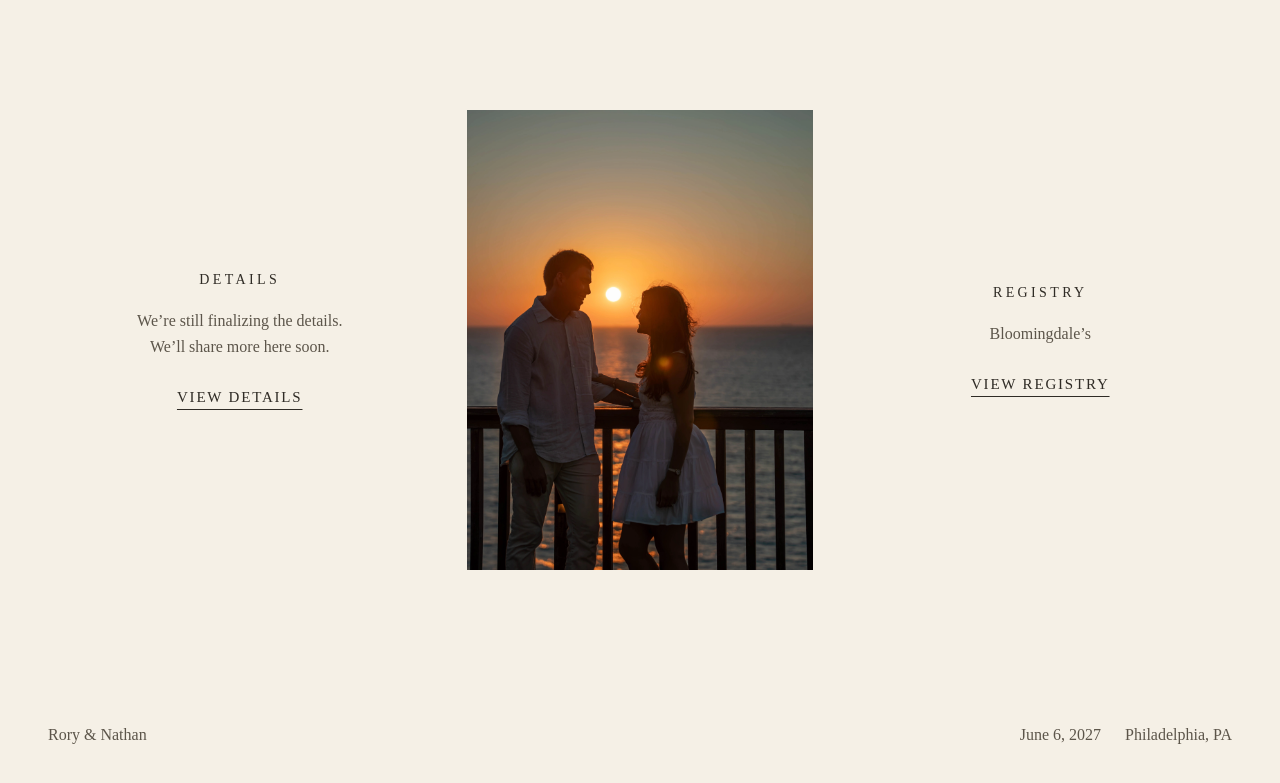
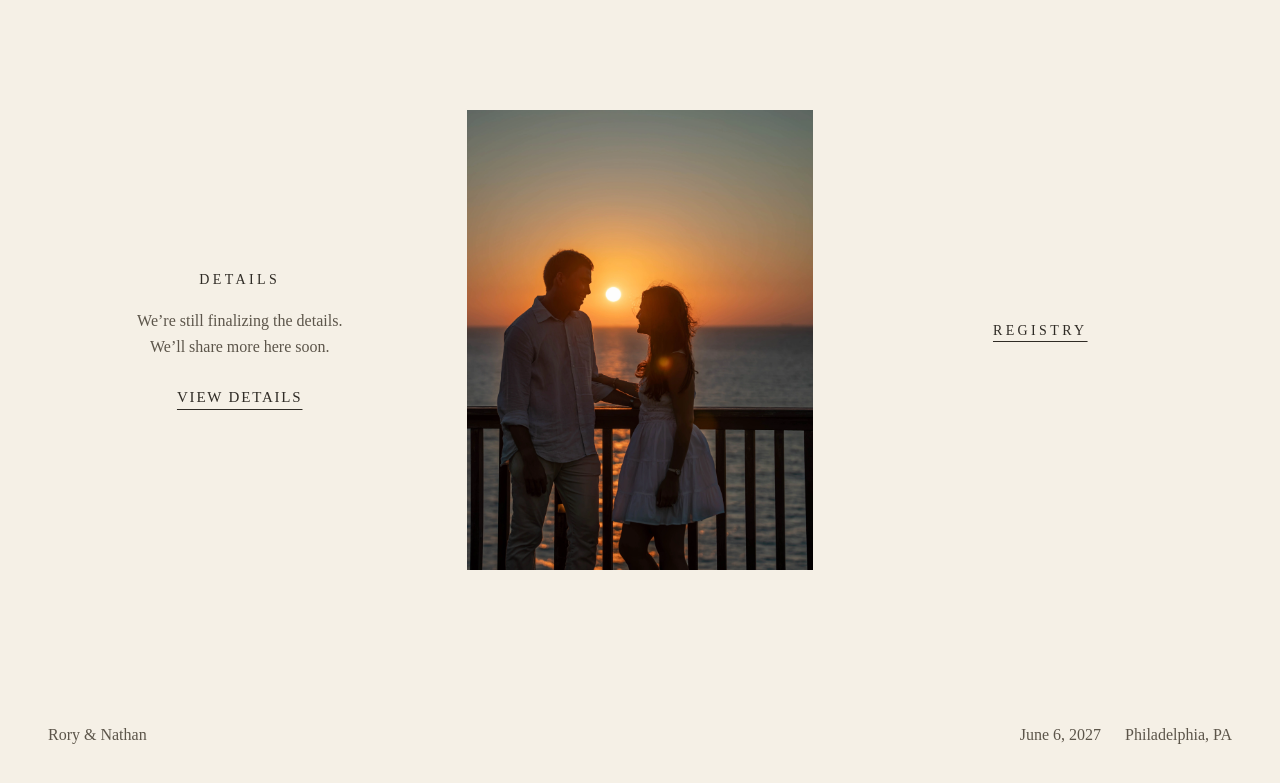
Before and after one commit to roryglantz-io/rorynathan, a Next.js app: page / in a window 1280 px wide. Shown: the part 963-1746 px from the top of the page. Built offline with nearby package versions, Linux system fonts and the light colour scheme; a web font is replaced by a local one.

Commit message:
Remove redundant registry labels

```diff
--- a/pages/index.js
+++ b/pages/index.js
@@ -41,9 +41,7 @@ export default function Home() {
           <Image src={sunset.src} alt={sunset.alt} fill sizes="(max-width: 468px) calc(100vw - 48px), (max-width: 760px) 420px, 360px" quality={90} />
         </figure>
         <div className="home-details__column">
-          <h2 className="home-details__label">Registry</h2>
-          <p>Bloomingdale’s</p>
-          <Link href="/registry" className="home-details__link">View registry</Link>
+          <h2 className="home-details__label"><Link href="/registry">Registry</Link></h2>
         </div>
       </section>
     </Layout>
--- a/scripts/smoke.mjs
+++ b/scripts/smoke.mjs
@@ -73,7 +73,6 @@ try {
     if (path === '/registry') {
       const link = pageLinks(html).find(item => item.href === registryUrl)
       assert(link, 'Registry: confirmed Bloomingdale’s link missing')
-      assert(/Bloomingdale/i.test(link.text), 'Registry: link needs a descriptive accessible name')
       if (/\btarget=["']_blank["']/i.test(link.attributes)) {
         const rel = link.attributes.match(/\brel=(["'])(.*?)\1/i)?.[2].split(/\s+/) || []
         assert(rel.includes('noopener') && rel.includes('noreferrer'), 'Registry: new-tab link needs safe rel attributes')
--- a/styles/globals.css
+++ b/styles/globals.css
@@ -167,8 +167,6 @@ main { min-height: calc(100svh - 220px); }
 .information-page__photo { position: relative; aspect-ratio: 3 / 4; max-height: 660px; }
 .information-page__photo img { object-fit: cover; }
 .information-page__photo--landscape { aspect-ratio: 3 / 2; }
-.registry-links { margin-top: 32px; }
-.registry-links a { font-size: 18px; }
 .page-heading { margin-bottom: 48px; }
 .page-heading h1 { font-size: clamp(48px, 6vw, 72px); }
 .page-heading__copy { margin-top: 24px; color: var(--ink-soft); }
```
Also changed, not shown: pages/registry.js (+0 -8 lines), 1 other file (tests, documents, lock files or other folders).
